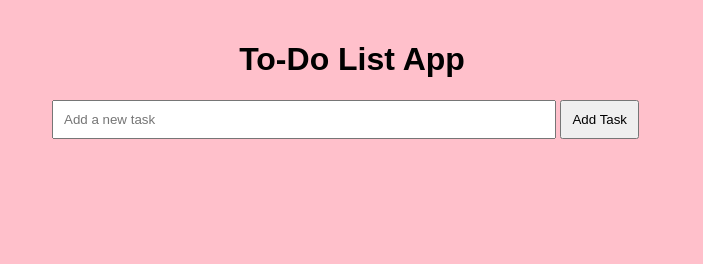
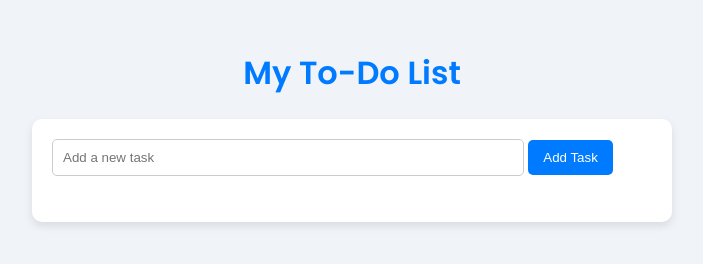
Before and after one commit to BAHLEMAJOLA/TO-DO-LIST-APP, a website: page index.html in a window 1280 px wide. Shown: the whole page, without its empty margins (288-991 px from the left). Drawn offline with Linux system fonts and the light colour scheme; no server answers.

Commit message:
change the ffront end style

```diff
--- a/index.html
+++ b/index.html
@@ -5,25 +5,48 @@
   <meta http-equiv="X-UA-Compatible" content="IE=edge">
   <meta name="viewport" content="width=device-width, initial-scale=1.0">
   <title>To-Do List App</title>
+  <link href="https://fonts.googleapis.com/css2?family=Poppins:wght@400;600&display=swap" rel="stylesheet">
   <style>
     body {
-      font-family: Arial, sans-serif;
-      max-width: 600px;
-      margin: 0 auto;
+      font-family: 'Poppins', sans-serif;
+      background-color: #f0f4f8;
+      color: #333;
+      display: flex;
+      flex-direction: column;
+      align-items: center;
       padding: 20px;
-      background-color: pink;
     }
     h1 {
-      text-align: center;
+      color: #007BFF;
+      font-weight: 600;
+    }
+    .container {
+      background-color: #fff;
+      box-shadow: 0 4px 8px rgba(0, 0, 0, 0.1);
+      border-radius: 10px;
+      padding: 20px;
+      width: 100%;
+      max-width: 600px;
     }
     input[type="text"] {
-      width: 80%;
+      width: 75%;
       padding: 10px;
+      border-radius: 5px;
+      border: 1px solid #ccc;
       margin-bottom: 10px;
+      outline: none;
     }
     button {
-      padding: 10px;
+      background-color: #007BFF;
+      color: #fff;
+      border: none;
+      padding: 10px 15px;
+      border-radius: 5px;
       cursor: pointer;
+      transition: background-color 0.3s;
+    }
+    button:hover {
+      background-color: #0056b3;
     }
     ul {
       list-style-type: none;
@@ -32,23 +55,35 @@
     .task {
       display: flex;
       justify-content: space-between;
-      background-color: #ffffff;
+      background-color: #f9f9f9;
       padding: 10px;
-      margin-bottom: 5px;
       border-radius: 5px;
-      box-shadow: 0 2px 4px rgba(0, 0, 0, 0.1);
+      margin-bottom: 10px;
+      box-shadow: 0 2px 4px rgba(0, 0, 0, 0.05);
     }
     .completed {
       text-decoration: line-through;
-      color: grey;
+      color: #888;
+    }
+    .task span {
+      flex-grow: 1;
+      padding-right: 10px;
+    }
+    .task button {
+      background-color: #ff4d4d;
+    }
+    .task button.complete {
+      background-color: #28a745;
     }
   </style>
 </head>
 <body>
-  <h1>To-Do List App</h1>
-  <input type="text" id="taskInput" placeholder="Add a new task" />
-  <button onclick="addTask()">Add Task</button>
-  <ul id="taskList"></ul>
+  <h1>My To-Do List</h1>
+  <div class="container">
+    <input type="text" id="taskInput" placeholder="Add a new task" />
+    <button onclick="addTask()">Add Task</button>
+    <ul id="taskList"></ul>
+  </div>
 
   <script>
     async function fetchTasks() {
@@ -61,7 +96,7 @@
         li.className = 'task';
         li.innerHTML = `
           <span class="${task.completed ? 'completed' : ''}">${task.task}</span>
-          <button onclick="markCompleted(${task.id})">Complete</button>
+          <button class="complete" onclick="markCompleted(${task.id})">Complete</button>
           <button onclick="deleteTask(${task.id})">Delete</button>
         `;
         taskList.appendChild(li);
@@ -97,7 +132,6 @@
       fetchTasks();
     }
 
-    // Load tasks when the page loads
     fetchTasks();
   </script>
 </body>
```
Also changed, not shown: index.js (line endings or trailing spaces).
